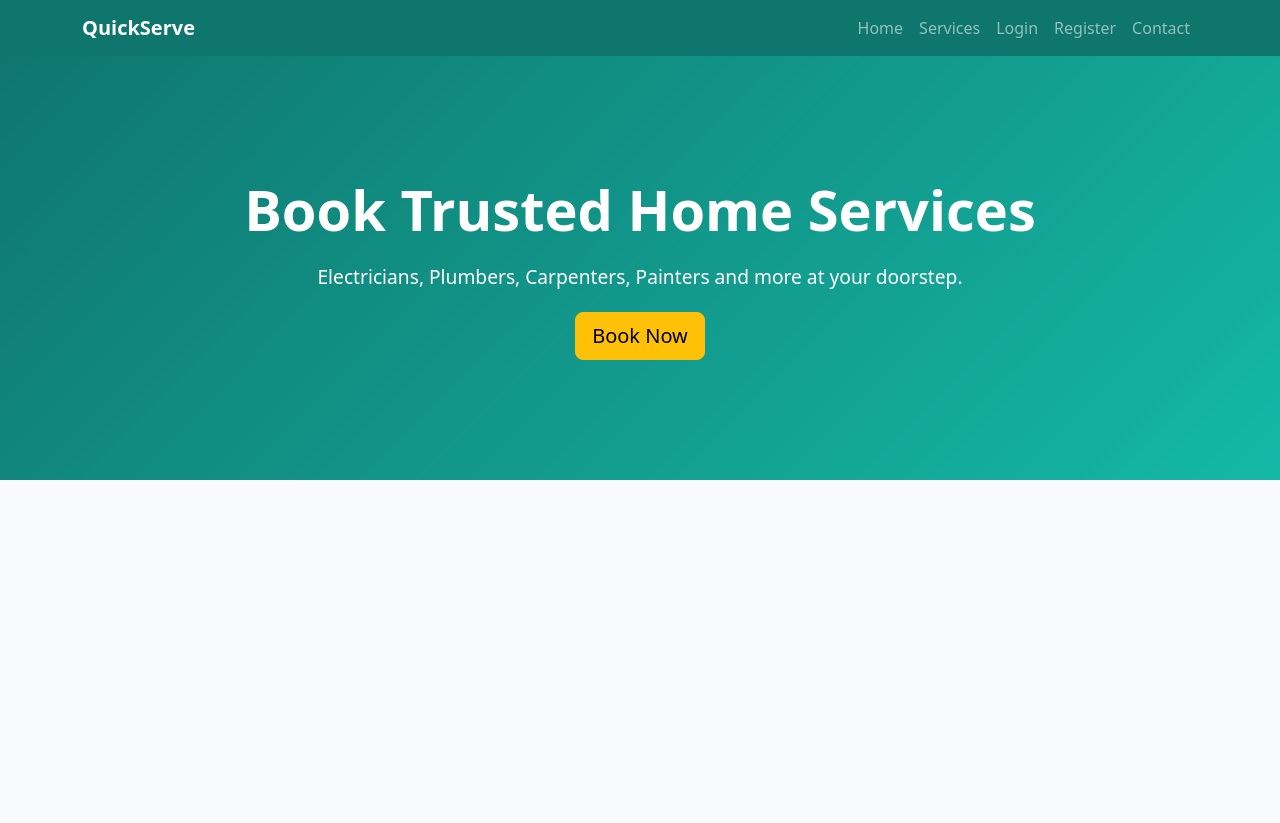
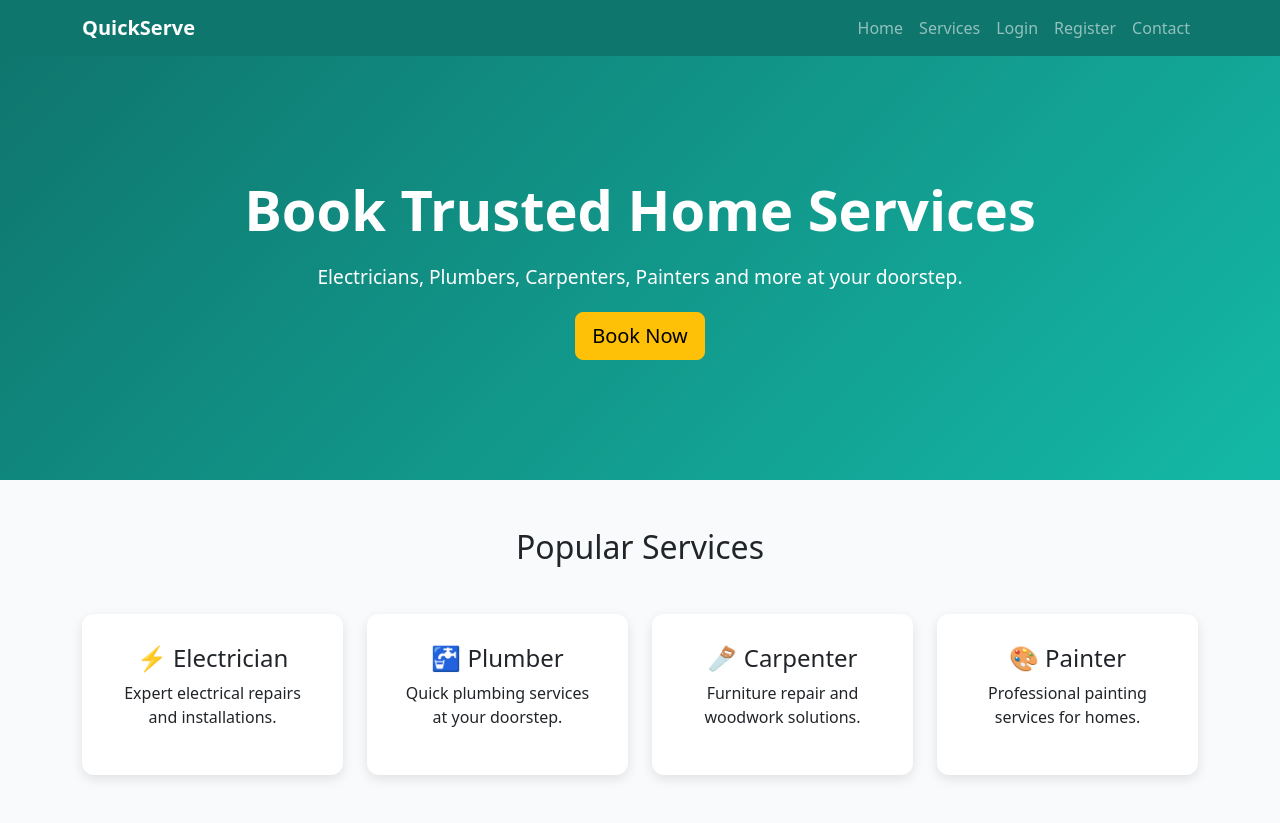
Before and after one commit to bharadwaazgaddam-source/QuickServe, a plain HTML site: page client/index.html in a window 1280 px wide. Before the commit the page ends 800 px from the top, so only its background shows below. Drawn offline with nearby package versions, Linux system fonts and the light colour scheme.

Commit message:
Add popular services section

```diff
--- a/client/css/styles.css
+++ b/client/css/styles.css
@@ -26,3 +26,14 @@ body{
     margin:20px 0;
     font-size:1.2rem;
 }
+.service-card{
+    background:white;
+    padding:30px;
+    border-radius:12px;
+    box-shadow:0 4px 12px rgba(0,0,0,0.1);
+    transition:0.3s;
+}
+
+.service-card:hover{
+    transform:translateY(-8px);
+}
--- a/client/index.html
+++ b/client/index.html
@@ -80,6 +80,45 @@
         </div>
 
     </section>
+    <section class="container py-5">
+
+    <h2 class="text-center mb-5">
+        Popular Services
+    </h2>
+
+    <div class="row g-4">
+
+        <div class="col-md-3">
+            <div class="service-card text-center">
+                <h4>⚡ Electrician</h4>
+                <p>Expert electrical repairs and installations.</p>
+            </div>
+        </div>
+
+        <div class="col-md-3">
+            <div class="service-card text-center">
+                <h4>🚰 Plumber</h4>
+                <p>Quick plumbing services at your doorstep.</p>
+            </div>
+        </div>
+
+        <div class="col-md-3">
+            <div class="service-card text-center">
+                <h4>🪚 Carpenter</h4>
+                <p>Furniture repair and woodwork solutions.</p>
+            </div>
+        </div>
+
+        <div class="col-md-3">
+            <div class="service-card text-center">
+                <h4>🎨 Painter</h4>
+                <p>Professional painting services for homes.</p>
+            </div>
+        </div>
+
+    </div>
+
+</section>
 
 </body>
 </html>
```
